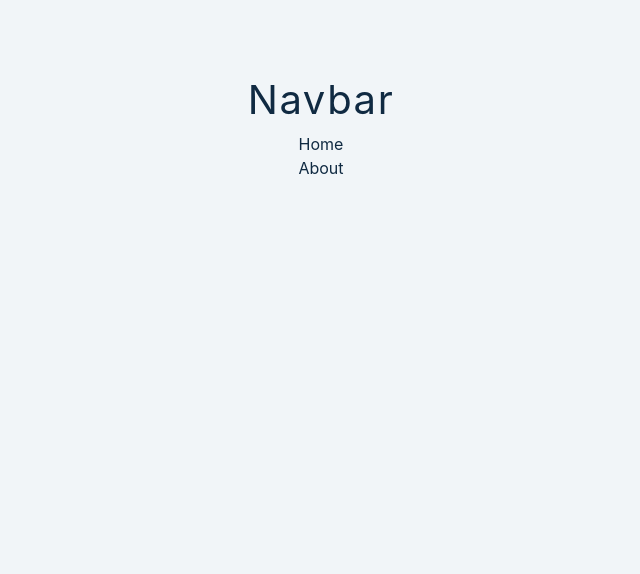
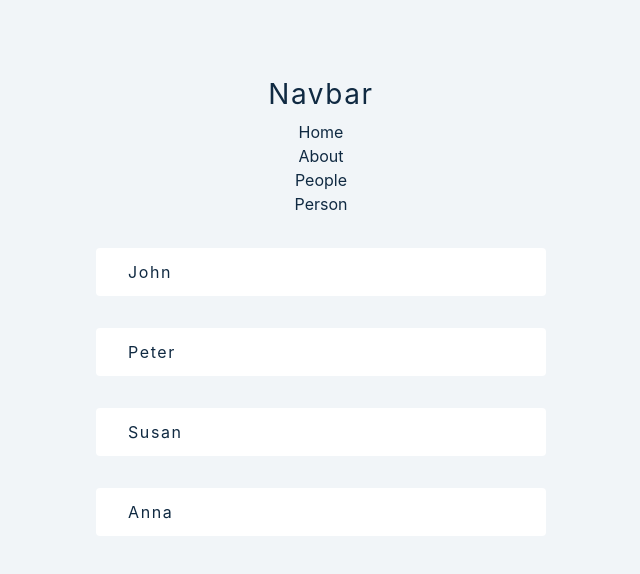
Before and after one commit to yelosolutions/React-Advanced, a React (Create React App) app in the folder second-app/: page /people in a window 1280 px wide. Before the commit this address had no page. Shown: the top 574 px of the page, without its empty margins (319-959 px from the left). Built offline with nearby package versions, Linux system fonts and the light colour scheme.

Commit message:
React Router from react-router-dom

```diff
--- a/second-app/src/tutorial/10-prop-types/final/index.js
+++ b/second-app/src/tutorial/10-prop-types/final/index.js
@@ -3,8 +3,7 @@ import Product from './Product'
 import { useFetch } from '../../9-custom-hooks/final/2-useFetch'
 // import defaultImage from '../../../assets/default-image.jpeg';
 
-// ATTENTION!!!!!!!!!!
-// I SWITCHED TO PERMANENT DOMAIN
+
 const url = 'https://course-api.com/react-prop-types-example'
 
 const Index = () => {
--- a/second-app/src/tutorial/11-react-router/setup/Navbar.js
+++ b/second-app/src/tutorial/11-react-router/setup/Navbar.js
@@ -4,9 +4,9 @@ import { Link } from 'react-router-dom'
 const Navbar = () => {
     return (
         <nav>
-            <h2>
+            <h3>
                 Navbar
-            </h2>
+            </h3>
             <ul>
                 <li className='nav-link'>
                     <Link to='/'>Home</Link>
@@ -14,6 +14,12 @@ const Navbar = () => {
                 <li>
                     <Link to='about'>About</Link>
                 </li>
+                <li>
+                    <Link to='people'>People</Link>
+                </li>
+                <li>
+                    <Link to='people/person'>Person</Link>
+                </li>
             </ul>
         </nav>
     );
--- a/second-app/src/tutorial/11-react-router/setup/People.js
+++ b/second-app/src/tutorial/11-react-router/setup/People.js
@@ -0,0 +1,28 @@
+import React, { useState, useEffect } from 'react';
+import Person from './Person';
+import { data } from '../../../data'
+
+const People = () => {
+    const [people, setPeople] = useState([]);
+    const [loading, setLoading] = useState(true);
+
+    useEffect(()=>{
+        setPeople(data);
+        setLoading(false);
+    }, []);
+
+    console.log(people);
+
+    return (
+        <section>
+            {loading? (<h2>Loading ...</h2>)
+            :
+            (people.map((person) => {
+                return <Person key={person.id} {...person}/>
+            }))}
+            {/* <Person/> */}
+        </section>
+    );
+};
+
+export default People;
--- a/second-app/src/tutorial/11-react-router/setup/Person.js
+++ b/second-app/src/tutorial/11-react-router/setup/Person.js
@@ -0,0 +1,11 @@
+import React from 'react';
+
+const Person = ({name}) => {
+    return (
+        <article className='item'>
+            <h4>{name}</h4>
+        </article>
+    );
+};
+
+export default Person;
--- a/second-app/src/tutorial/11-react-router/setup/index.js
+++ b/second-app/src/tutorial/11-react-router/setup/index.js
@@ -1,24 +1,27 @@
 import React from 'react'
+// react router
 import { BrowserRouter as Router, Routes, Route } from 'react-router-dom'
-
+// navbar
 import Navbar from './Navbar';
-
+// pages(components)
 import Error from './Error';
 import Home from './Home';
 import About from './About';
 import People from './People';
 import Person from './Person';
 
-const Index = () => {
+const ReactRouterSetup = () => {
     return (
         <Router>
             <Navbar/>
             <Routes>
-                <Route exact path='/' element={<Home/>} />
+                <Route path='/' element={<Home/>} />
                 <Route path='about' element={<About/>} />
+                <Route path='people' element={<People/>} />
+                <Route path='people/person' element={<Person/>} />
             </Routes>
         </Router>
     )
 }
 
-export default Index;
+export default ReactRouterSetup;
```
